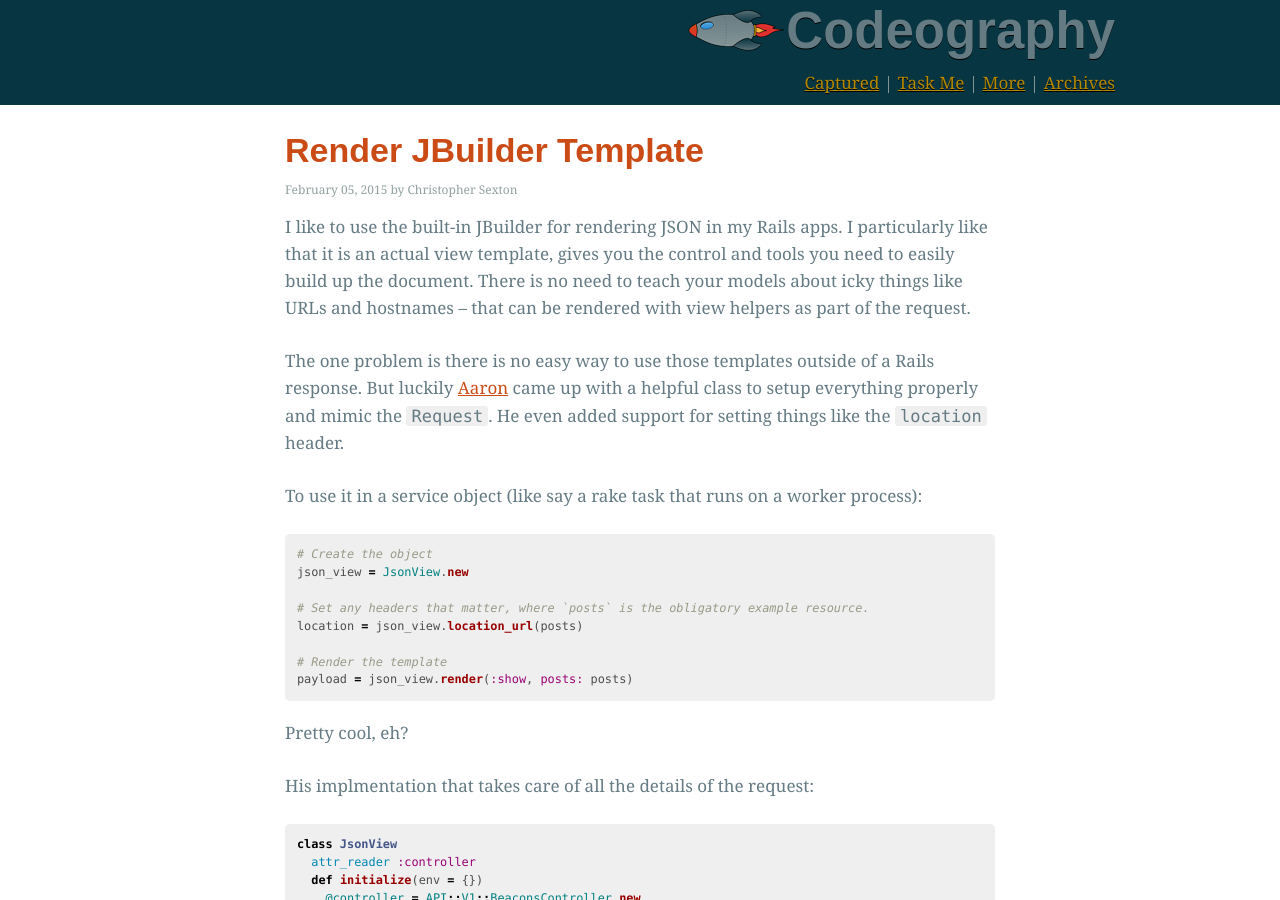
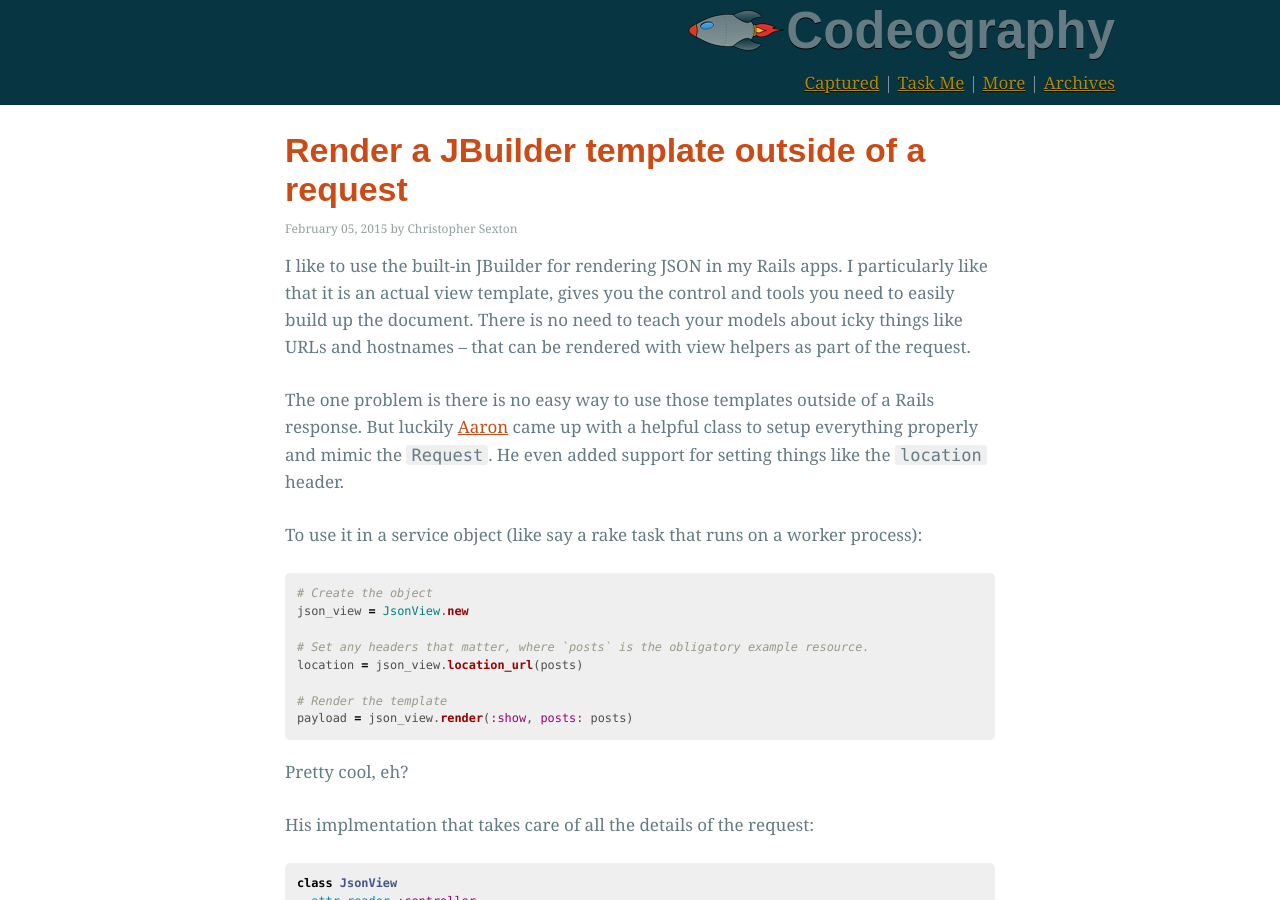
Before and after one commit to csexton/codeography.com, a Jekyll site: the page built from _posts/2015-02-05-render-jbuilder-template.markdown, in a window 1280 px wide and 900 px high. Built offline with Jekyll 4.4.1, drawn with Linux system fonts in a browser that asks for light colours; nearby versions of some CDN libraries; some web fonts are replaced; Markdown is read by kramdown in place of the engine named in the settings; comment, search, counter and statistics services are not loaded; some of the changed text lies outside the part shown.

Commit message:
Adjust the title

```diff
--- a/_posts/2015-02-05-render-jbuilder-template.markdown
+++ b/_posts/2015-02-05-render-jbuilder-template.markdown
@@ -1,5 +1,5 @@
 ---
-title: Render JBuilder Template
+title: Render a JBuilder template outside of a request
 layout: post
 date: 2015-02-05
 ---
```
